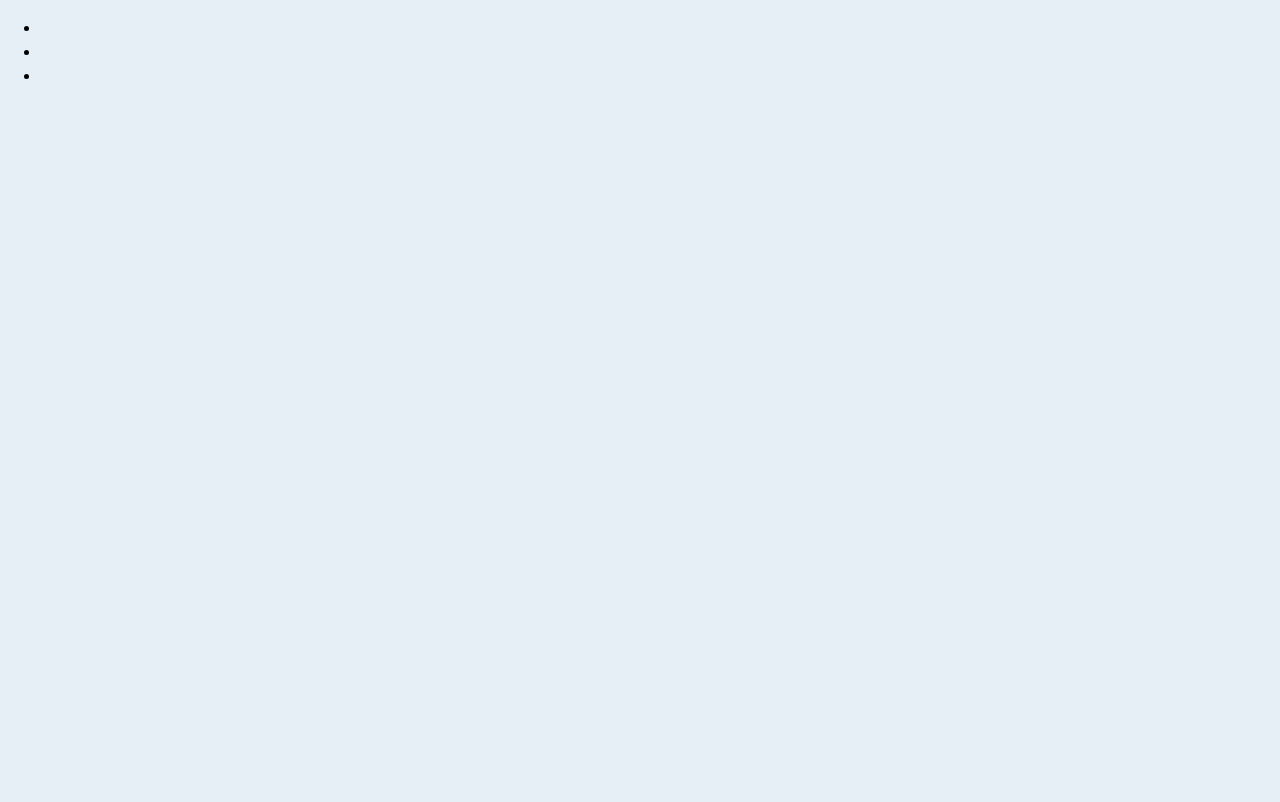
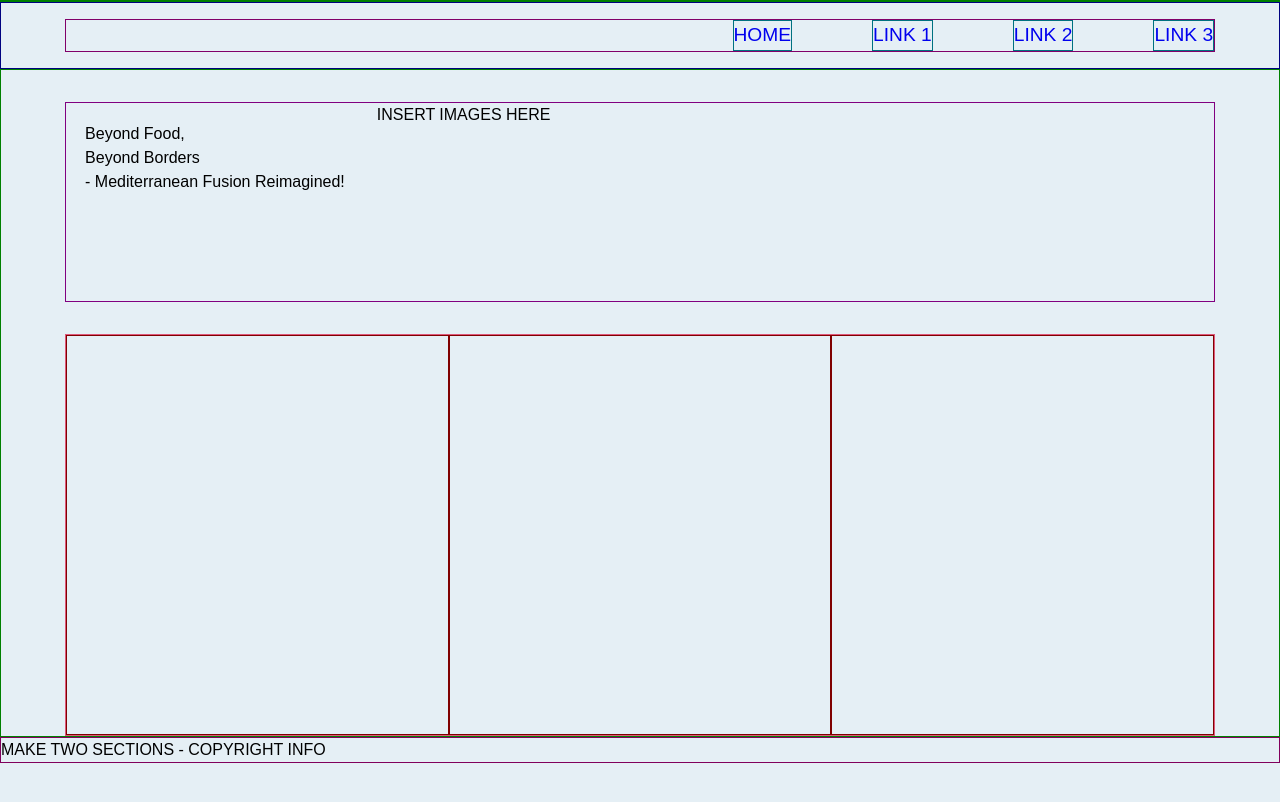
Before and after one commit to jacksen30/meta-landing-page-project, a plain HTML site: page index.html in a window 1280 px wide. Drawn offline with Linux system fonts and the light colour scheme.

Commit message:
add more sectioning of divs within HTML, add css flex layout to required sections, add image assets to folder

```diff
--- a/index.html
+++ b/index.html
@@ -8,21 +8,32 @@
     <link rel="stylesheet" href="./styles/style.css">
 </head>
 <body>
-    <header class="header"></header>
-    <nav class="nav">
-        <ul>
-            <li></li>
-            <li></li>
-            <li></li>
+    <header class="header">
+        <img>
+    </header>
+    <nav class="nav flex">
+        <ul class="container flex">
+            <li><a href="#" class="nav--primary_link">HOME</a></li>
+            <li><a href="#" class="nav--primary_link">LINK 1</a></li>
+            <li><a href="#" class="nav--primary_link">LINK 2</a></li>
+            <li><a href="#" class="nav--primary_link">LINK 3</a></li>
         </ul>
     </nav>
 
     <main class="main">
-        <section class="hero-wrapper">
+        <section class="hero-wrapper container flex">
+            <div class="hero-left-div">
+                <p>Beyond Food,</p>
+                <p>Beyond Borders</p>
+                <p>- Mediterranean Fusion Reimagined!</p>
+            </div>
+            <div class="hero-right-div">
+                <p>INSERT IMAGES HERE</p>
+            </div>
 
         </section>
 
-        <section class="content-wrapper">
+        <section class="content-wrapper container flex">
             <div class="content-box content-box-1">
 
             </div>
@@ -39,7 +50,9 @@
         </section>
     </main>
 
-    <footer class="footer"></footer>
+    <footer class="footer">
+        <p>MAKE TWO SECTIONS - COPYRIGHT INFO</p>
+    </footer>
 
 </body>
 </html>
--- a/styles/style.css
+++ b/styles/style.css
@@ -95,31 +95,71 @@ body {
   font-family: 'Karla', sans-serif;
 }
 
+.container {
+  width: 90%;
+}
+
+.flex {
+  display: flex;
+}
 
 .header {
-
+  border: 1px solid green;
 }
 
 .nav {
+  border: 1px solid rgb(0, 2, 128);
+  justify-content: center;
+}
 
+ul {
+  border: 1px solid rgb(128, 0, 105);
+  flex-direction: row;
+  justify-content:flex-end;
+  list-style: none;
+  width: 50%;
+}
+
+ul li {
+  border: 1px solid rgb(0, 113, 128);
+  margin-left: 5rem;
+}
+
+.nav--primary_link {
+  text-decoration: none;
+  font-size: 1.2rem;
 }
 
 .main {
+  border: 1px solid green;
+}
 
+.hero-wrapper {
+  height: 200px;
+  border: 1px solid purple;
+  margin: 2rem auto;
+}
+
+.hero-left-div {
+  padding: 1.2rem 2rem 1.2rem 1.2rem;
 }
 
 .content-wrapper {
-
+  border: 1px solid rgb(222, 87, 121);
+  margin: 0 auto;
+  justify-content:space-between;
 }
 
 .content-box {
-
+  border: 1px solid rgb(128, 0, 0);
+  height: 400px;
+  width: 400px;
 }
 
 .content-box1 {
-
+  border: 1px solid green;
 }
 
 .footer {
-
+  border: 1px solid rgb(128, 0, 92);
 }
```
Also changed, not shown: images/Asset 14@4x.png (added), images/Asset 16@4x.png (added), images/Asset 18@4x.png (added), images/Asset 20@4x.png (added), images/Asset 7@4x.png (added), images/Asset 9@4x.png (added).
